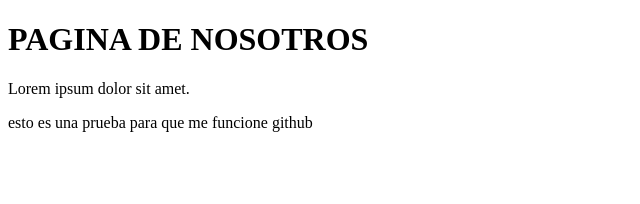
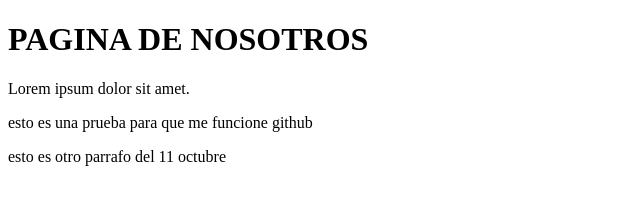
Before and after one commit to moniq111/practica-git, a plain HTML site: page nosotros.html in a window 1280 px wide. Shown: the whole page, without its empty margins (0-640 px from the left). Drawn offline with Linux system fonts and the light colour scheme.

Commit message:
prueba del 11octu

```diff
--- a/nosotros.html
+++ b/nosotros.html
@@ -11,5 +11,6 @@
     <p>
         esto es una prueba para que me funcione github
     </p>
+    <p>esto es otro parrafo del 11 octubre</p>
 </body>
 </html>
```
